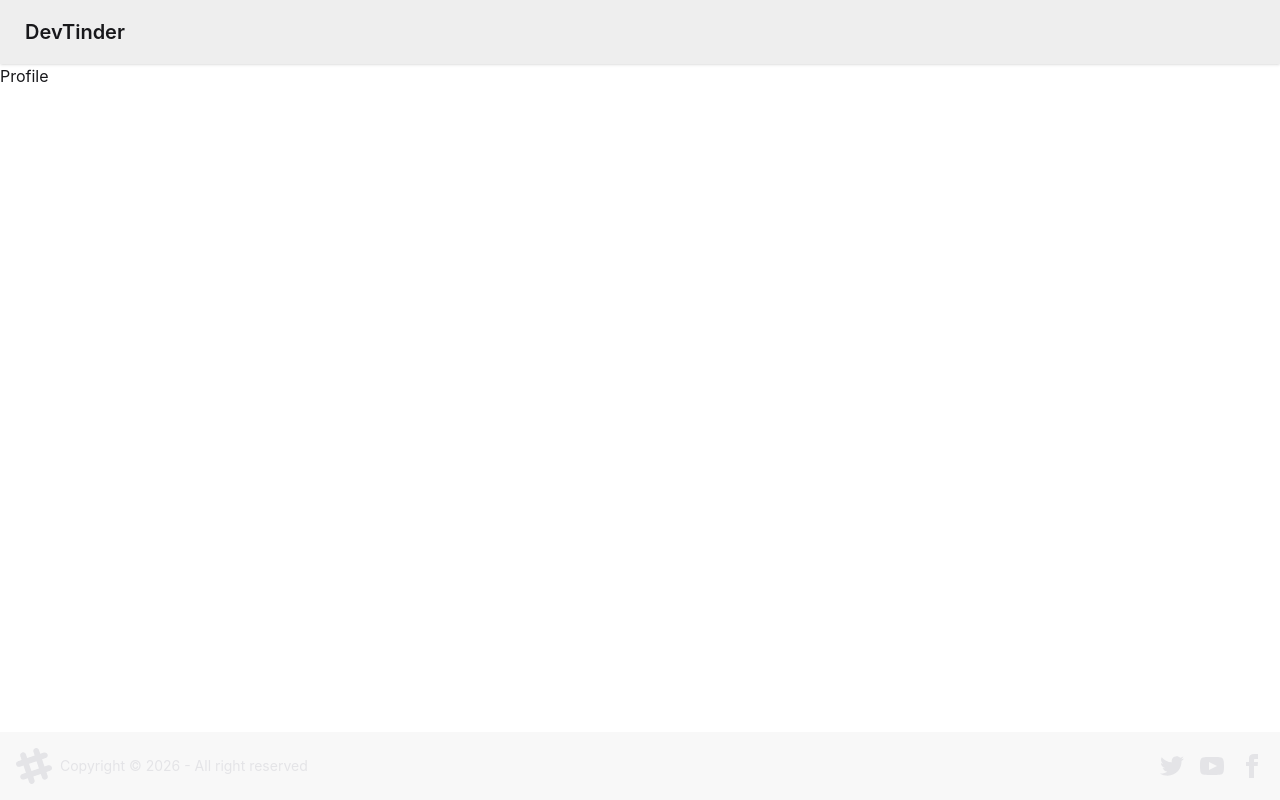
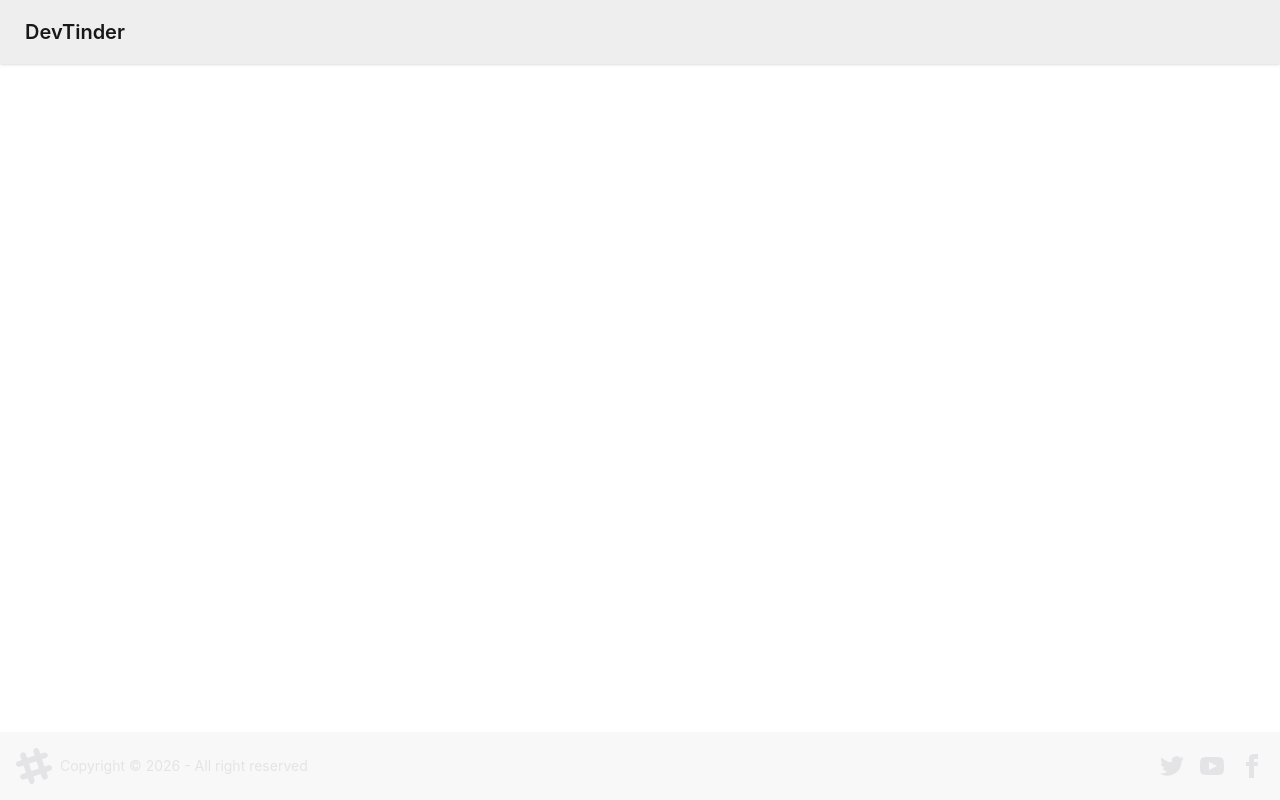
Before and after one commit to kunal-patel07/DevTinder-web, a React (Vite) app: page /profile in a window 1280 px wide. Built offline with nearby package versions, Linux system fonts and the light colour scheme; no server answers.

Commit message:
created edit profile component

```diff
--- /dev/null
+++ b/src/components/EditProfile.jsx
@@ -0,0 +1,10 @@
+import React from "react";
+
+const EditProfile = () => {
+  return
+     <div>
+
+  </div>;
+};
+
+export default EditProfile;
--- a/src/components/Profile.jsx
+++ b/src/components/Profile.jsx
@@ -1,9 +1,10 @@
 import React from 'react'
+import EditProfile from './EditProfile'
 
 const Profile = () => {
     return (
     <div>
-      Profile
+      <EditProfile/>
     </div>
   )
 }
```
